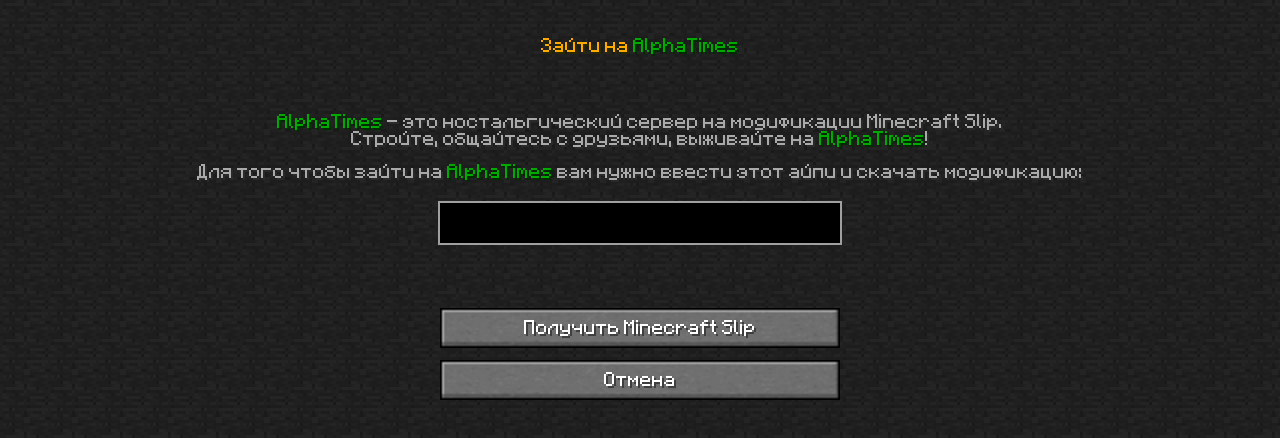
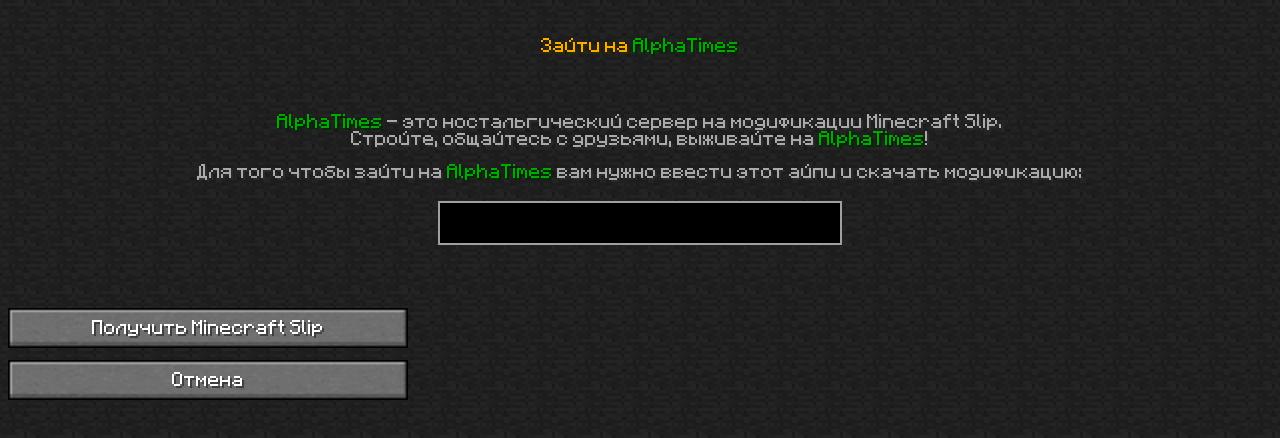
Before and after one commit to Shrek617/AlphaTimes, a plain HTML site: page multiplayermenu.html in a window 1280 px wide. Drawn offline with Linux system fonts and the light colour scheme.

Commit message:
AlphaTimes Site 1.0 (bug fix)

```diff
--- a/multiplayermenu.html
+++ b/multiplayermenu.html
@@ -23,10 +23,10 @@
 	  <center><img src="images/serverblank.png"></center>
 	</div>
 	<div id="button" onclick="location.href = 'https://discord.gg/TczaeDTD6n';" style="padding-top: 60px;">
-	  <center><button>Получить Minecraft Slip</button></center>
+	  <button>Получить Minecraft Slip</button>
 	</div>
 	<div id="button" onclick="location.href = '.';" style="padding-top: 12px;">
-	  <center><button>Отмена</button></center>
+	  <button>Отмена</button>
 	</div>
   </body>
 </html>
```
